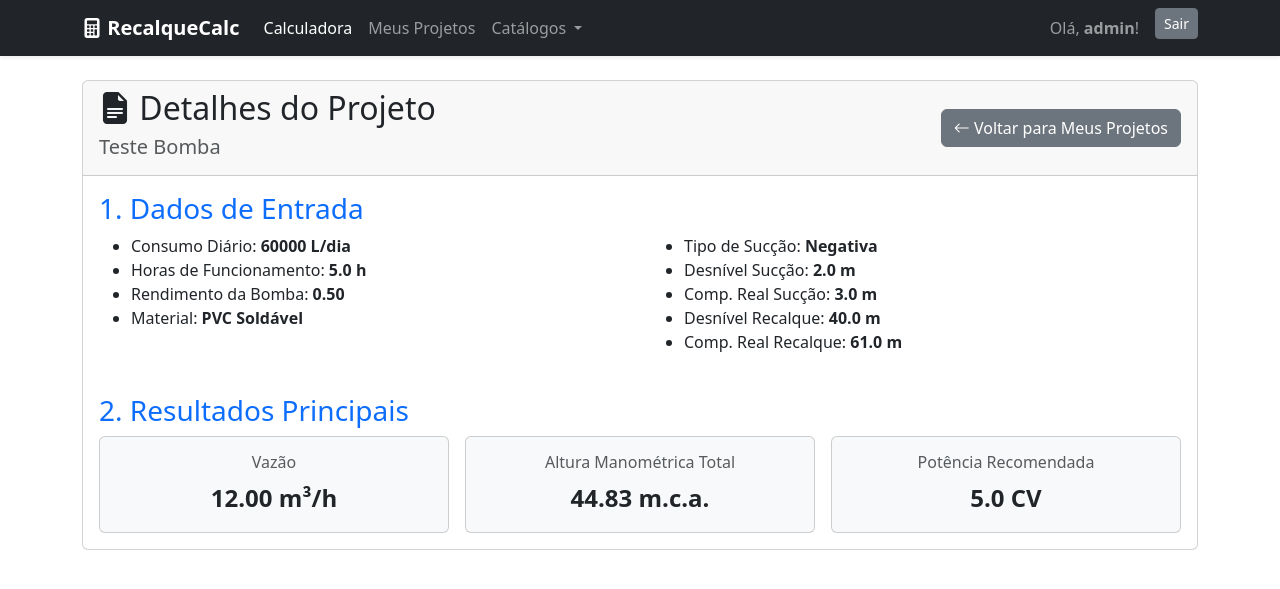
After one commit to geminicarlindo-bot/recalque-calc, a Django app: page /projetos/2/ in a window 1280 px wide. The commit adds this page. Shown: the top 589 px of the page. Run offline with Django 5.2, Linux system fonts and the light colour scheme; a user stored in the database is signed in; data comes from the database, SQL or seed files in the repository; both versions use the stored data as it was after the commit.

Commit message:
feat: Implementa sistema de salvar e visualizar projetos por usuário

```diff
--- a/calculator/models.py
+++ b/calculator/models.py
@@ -1,5 +1,7 @@
 # calculator/models.py
 from django.db import models
+from django.contrib.auth.models import User # <-- IMPORTE O MODELO DE USUÁRIO
+
 
 class Material(models.Model):
     nome = models.CharField(max_length=100, unique=True, help_text="Ex: PVC Soldável, Aço Carbono")
@@ -44,3 +46,42 @@ class ComprimentoEquivalente(models.Model):
 
     def __str__(self):
         return f"Leq para '{self.peca.nome}' em '{self.tubulacao}' é {self.comprimento_m}m"
+
+class Projeto(models.Model):
+    # RELACIONAMENTOS
+    # Link para o usuário que criou o projeto. Se o usuário for deletado, seus projetos também serão.
+    user = models.ForeignKey(User, on_delete=models.CASCADE)
+    material = models.ForeignKey(Material, on_delete=models.SET_NULL, null=True)
+
+    # DADOS BÁSICOS DO PROJETO
+    nome_do_projeto = models.CharField(max_length=200)
+    data_criacao = models.DateTimeField(auto_now_add=True)
+
+    # PARÂMETROS DE ENTRADA (uma cópia de tudo que o usuário inseriu)
+    consumo_diario_litros = models.FloatField()
+    horas_funcionamento = models.FloatField()
+    rendimento_bomba = models.FloatField()
+    tipo_succao = models.CharField(max_length=10)
+
+    altura_geo_suc_m = models.FloatField()
+    comp_real_suc_m = models.FloatField()
+
+    altura_geo_rec_m = models.FloatField()
+    comp_real_rec_m = models.FloatField()
+
+    # Usamos JSONField para guardar o dicionário de peças de forma flexível
+    pecas_suc = models.JSONField(default=dict)
+    pecas_rec = models.JSONField(default=dict)
+
+    # PRINCIPAIS RESULTADOS (uma cópia dos resultados mais importantes)
+    q_m3_h = models.FloatField()
+    dr_nominal = models.CharField(max_length=50)
+    ds_nominal = models.CharField(max_length=50)
+    h_man_total_m = models.FloatField()
+    potencia_comercial_cv = models.FloatField()
+
+    def __str__(self):
+        return f"'{self.nome_do_projeto}' por {self.user.username}"
+
+    class Meta:
+        ordering = ['-data_criacao'] # Projetos mais recentes primeiro
--- a/calculator/templates/calculator/base.html
+++ b/calculator/templates/calculator/base.html
@@ -12,6 +12,8 @@
     {% include 'calculator/partials/navbar.html' %}
 
     <main class="container mt-4 mb-5">
+        {% include 'calculator/partials/messages.html' %}
+
         {% block content %}
         {% endblock %}
     </main>
--- /dev/null
+++ b/calculator/templates/calculator/partials/messages.html
@@ -0,0 +1,16 @@
+{% if messages %}
+    {% for message in messages %}
+        <div class="alert alert-dismissible fade show
+            {% if message.tags == 'debug' %}alert-secondary{% endif %}
+            {% if message.tags == 'info' %}alert-info{% endif %}
+            {% if message.tags == 'success' %}alert-success{% endif %}
+            {% if message.tags == 'warning' %}alert-warning{% endif %}
+            {% if message.tags == 'error' %}alert-danger{% endif %}"
+            role="alert">
+
+            {{ message }}
+
+            <button type="button" class="btn-close" data-bs-dismiss="alert" aria-label="Close"></button>
+        </div>
+    {% endfor %}
+{% endif %}
--- a/calculator/templates/calculator/partials/navbar.html
+++ b/calculator/templates/calculator/partials/navbar.html
@@ -16,6 +16,11 @@
                 <li class="nav-item">
                     <a class="nav-link active" aria-current="page" href="{% url 'calculadora' %}">Calculadora</a>
                 </li>
+                    {% if user.is_authenticated %}
+                <li class="nav-item">
+                    <a class="nav-link" href="{% url 'project_list' %}">Meus Projetos</a>
+                </li>
+                {% endif %}
 
                 <li class="nav-item dropdown">
                     <a class="nav-link dropdown-toggle" href="#" id="navbarDropdown" role="button" data-bs-toggle="dropdown" aria-expanded="false">
--- /dev/null
+++ b/calculator/templates/calculator/project_detail.html
@@ -0,0 +1,68 @@
+{% extends "calculator/base.html" %}
+
+{% block title %}{{ projeto.nome_do_projeto }} - RecalqueCalc{% endblock %}
+
+{% block content %}
+<div class="card">
+    <div class="card-header d-flex justify-content-between align-items-center">
+        <div>
+            <h2><i class="bi bi-file-earmark-text-fill"></i> Detalhes do Projeto</h2>
+            <h5 class="text-muted">{{ projeto.nome_do_projeto }}</h5>
+        </div>
+        <a href="{% url 'project_list' %}" class="btn btn-secondary d-print-none">
+            <i class="bi bi-arrow-left"></i> Voltar para Meus Projetos
+        </a>
+    </div>
+    <div class="card-body">
+        <h3 class="text-primary">1. Dados de Entrada</h3>
+        <div class="row">
+            <div class="col-md-6">
+                <ul>
+                    <li>Consumo Diário: <strong>{{ projeto.consumo_diario_litros|floatformat:0 }} L/dia</strong></li>
+                    <li>Horas de Funcionamento: <strong>{{ projeto.horas_funcionamento }} h</strong></li>
+                    <li>Rendimento da Bomba: <strong>{{ projeto.rendimento_bomba|floatformat:2 }}</strong></li>
+                    <li>Material: <strong>{{ projeto.material.nome }}</strong></li>
+                </ul>
+            </div>
+            <div class="col-md-6">
+                <ul>
+                    <li>Tipo de Sucção: <strong>{{ projeto.tipo_succao|capfirst }}</strong></li>
+                    <li>Desnível Sucção: <strong>{{ projeto.altura_geo_suc_m }} m</strong></li>
+                    <li>Comp. Real Sucção: <strong>{{ projeto.comp_real_suc_m }} m</strong></li>
+                    <li>Desnível Recalque: <strong>{{ projeto.altura_geo_rec_m }} m</strong></li>
+                    <li>Comp. Real Recalque: <strong>{{ projeto.comp_real_rec_m }} m</strong></li>
+                </ul>
+            </div>
+        </div>
+
+        <h3 class="text-primary mt-4">2. Resultados Principais</h3>
+        <div class="row text-center g-3">
+            <div class="col-md-4">
+                <div class="card bg-light">
+                    <div class="card-body">
+                        <h6 class="card-title text-muted">Vazão</h6>
+                        <p class="card-text fs-4 fw-bold">{{ projeto.q_m3_h|floatformat:2 }} m³/h</p>
+                    </div>
+                </div>
+            </div>
+            <div class="col-md-4">
+                <div class="card bg-light">
+                    <div class="card-body">
+                        <h6 class="card-title text-muted">Altura Manométrica Total</h6>
+                        <p class="card-text fs-4 fw-bold">{{ projeto.h_man_total_m|floatformat:2 }} m.c.a.</p>
+                    </div>
+                </div>
+            </div>
+            <div class="col-md-4">
+                <div class="card bg-light">
+                    <div class="card-body">
+                        <h6 class="card-title text-muted">Potência Recomendada</h6>
+                        <p class="card-text fs-4 fw-bold">{{ projeto.potencia_comercial_cv }} CV</p>
+                    </div>
+                </div>
+            </div>
+        </div>
+
+        </div>
+</div>
+{% endblock %}
--- a/calculator/urls.py
+++ b/calculator/urls.py
@@ -30,4 +30,8 @@ urlpatterns = [
     path('catalog/leq/<int:pk>/deletar/', views.ComprimentoEquivalenteDeleteView.as_view(), name='leq_delete'),
     path('catalog/pecas/<int:pk>/editar-leqs/', views.gerenciar_leqs_por_peca, name='leq_bulk_edit'),
 
+    path('meus-projetos/', views.ProjectListView.as_view(), name='project_list'),
+    path('projetos/<int:pk>/', views.ProjectDetailView.as_view(), name='project_detail'),
+
+
 ]
--- a/calculator/views.py
+++ b/calculator/views.py
@@ -1,10 +1,11 @@
 # calculator/views.py
 
+from django.contrib.auth.mixins import LoginRequiredMixin, UserPassesTestMixin
 from django.shortcuts import render, redirect, get_object_or_404
 from django.forms import inlineformset_factory
 from django.urls import reverse_lazy
-from django.views.generic import ListView, CreateView, UpdateView, DeleteView
-from .models import Material, Peca, Tubulacao, ComprimentoEquivalente
+from django.views.generic import ListView, CreateView, UpdateView, DeleteView, DetailView # Adicione DetailView
+from .models import Material, Peca, Tubulacao, ComprimentoEquivalente, Projeto
 from .engine import dimensionar_sistema_completo
 
 
@@ -65,6 +66,38 @@ def calculadora_view(request):
             # request.POST já é um dicionário serializável, então está ok
             # Para garantir, convertemos para um dict padrão
             request.session['report_inputs'] = dict(request.POST.lists())
+            nome_projeto = request.POST.get('nome_do_projeto', '').strip()
+
+            # Só salva se o usuário estiver logado E tiver dado um nome ao projeto
+            if request.user.is_authenticated and nome_projeto:
+                # Busca a instância do material para salvar a referência
+                material_obj = Material.objects.get(pk=dados_calculo['material_id'])
+
+                Projeto.objects.create(
+                    user=request.user,
+                    material=material_obj,
+                    nome_do_projeto=nome_projeto,
+                    # Salvando os dados de entrada
+                    consumo_diario_litros=dados_calculo['consumo_diario_litros'],
+                    horas_funcionamento=dados_calculo['horas_funcionamento'],
+                    rendimento_bomba=dados_calculo['rendimento_bomba'],
+                    tipo_succao=dados_calculo['tipo_succao'],
+                    altura_geo_suc_m=dados_calculo['altura_geo_suc_m'],
+                    comp_real_suc_m=dados_calculo['comp_real_suc_m'],
+                    altura_geo_rec_m=dados_calculo['altura_geo_rec_m'],
+                    comp_real_rec_m=dados_calculo['comp_real_rec_m'],
+                    pecas_suc=dados_calculo['pecas_suc'],
+                    pecas_rec=dados_calculo['pecas_rec'],
+                    # Salvando os resultados principais
+                    q_m3_h=resultados['q_m3_h'],
+                    dr_nominal=resultados['dr_nominal'],
+                    ds_nominal=resultados['ds_nominal'],
+                    h_man_total_m=resultados['h_man_total_m'],
+                    potencia_comercial_cv=resultados['potencia_comercial_cv'],
+                )
+                # Adiciona uma mensagem de sucesso (opcional, mas recomendado)
+                from django.contrib import messages
+                messages.success(request, f"Projeto '{nome_projeto}' salvo com sucesso!")
 
         except (ValueError, TypeError, ZeroDivisionError) as e:
             context['error_message'] = f"Erro nos dados de entrada. Verifique os valores e tente novamente. (Detalhe: {e})"
@@ -226,3 +259,28 @@ def gerenciar_leqs_por_peca(request, pk):
         'peca': peca
     }
     return render(request, 'calculator/leq_por_peca_form.html', context)
+
+class ProjectListView(LoginRequiredMixin, ListView):
+    model = Projeto
+    template_name = 'calculator/project_list.html'
+    context_object_name = 'projetos'
+
+    def get_queryset(self):
+        """
+        Esta função é a chave: ela sobrescreve o comportamento padrão
+        para retornar apenas os projetos do usuário logado.
+        """
+        return Projeto.objects.filter(user=self.request.user).order_by('-data_criacao')
+
+class ProjectDetailView(LoginRequiredMixin, UserPassesTestMixin, DetailView):
+    model = Projeto
+    template_name = 'calculator/project_detail.html'
+    context_object_name = 'projeto' # O nome do objeto no template
+
+    def test_func(self):
+        """
+        Função de segurança: Garante que o usuário que está tentando ver o projeto
+        é o mesmo que o criou.
+        """
+        projeto = self.get_object()
+        return self.request.user == projeto.user
```
Also changed, not shown: calculator/templates/calculator/calculadora.html (+15 -0 lines), calculator/templates/calculator/project_list.html (added, +44 -0 lines), calculator/migrations/0003_projeto.py (added), db.sqlite3.
